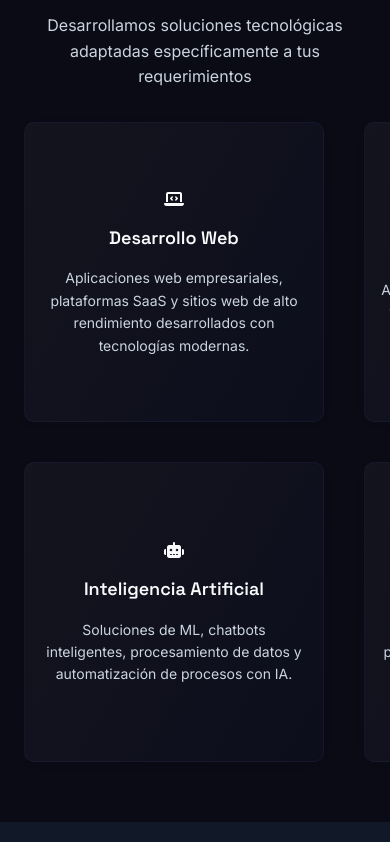
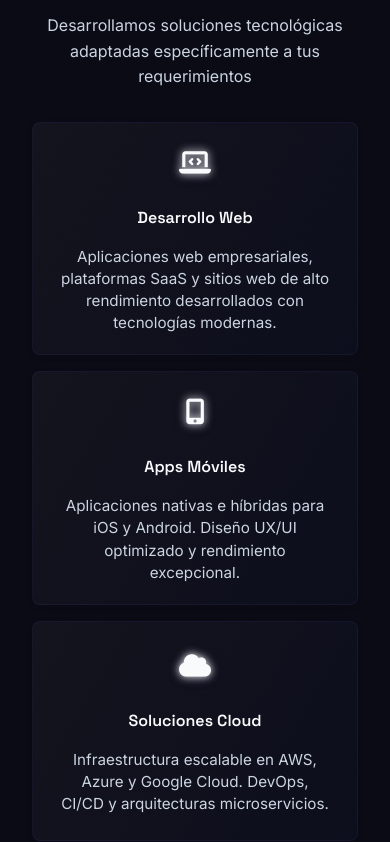
Before and after one commit to Naren15022005/Web-JJNA, a plain HTML site: page index.html in a window 390 px wide. Shown: the part 950-1792 px from the top of the page. Drawn offline with Linux system fonts and the light colour scheme.

Commit message:
Fix: responsive layout for Services section (grid -> 2cols tablet, 1col mobile)

```diff
--- a/src/css/jjna.css
+++ b/src/css/jjna.css
@@ -420,6 +420,58 @@ header {
     line-height: 1.6;
 }
 
+/* --- Responsive: tablet y móvil para Servicios --- */
+@media (max-width: 900px) {
+    .services-grid {
+        grid-template-columns: repeat(2, 1fr);
+        gap: 1.6rem;
+        padding: 0 1rem;
+    }
+    .service-card {
+        width: 100%;
+        max-width: 520px;
+        height: auto;
+        padding: 1.4rem 1rem;
+        align-items: center;
+        justify-content: center;
+    }
+}
+
+@media (max-width: 480px) {
+    .services-grid {
+        grid-template-columns: 1fr;
+        gap: 1rem;
+        padding: 0 1rem;
+    }
+    .service-card {
+        width: 100%;
+        max-width: none;
+        height: auto;
+        padding: 1rem 0.9rem;
+        border-radius: 8px;
+        display: flex;
+        align-items: center;
+        justify-content: center;
+        text-align: center;
+    }
+    .service-card h3 {
+        font-size: 1rem;
+    }
+    .service-card p {
+        font-size: 0.95rem;
+        line-height: 1.45;
+        padding: 0 0.6rem;
+    }
+    .service-icon {
+        font-size: 1.6rem;
+        margin-bottom: 0.6rem;
+        height: auto;
+        width: auto;
+        filter: drop-shadow(0 0 4px #fff) drop-shadow(0 1px 6px rgba(139,92,246,0.08));
+    }
+}
+/* --- Fin responsive servicios --- */
+
 /* --- Fin servicios iconos --- */
 
 /* Portfolio Section - Mejorado para móvil */
@@ -539,11 +591,7 @@ header {
     padding: 0 0.5rem;
 }
 
-
-
-.team-member:hover {
-    }
-    .team-member {
+.team-member {
         width: 370px;
     height: 370px;
     background: linear-gradient(120deg, rgba(255,255,255,0.04) 0%, rgba(99,102,241,0.04) 100%);
```
